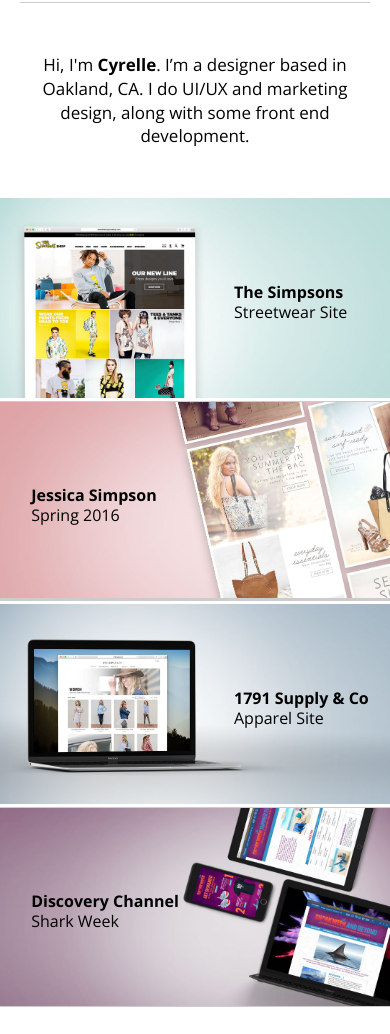
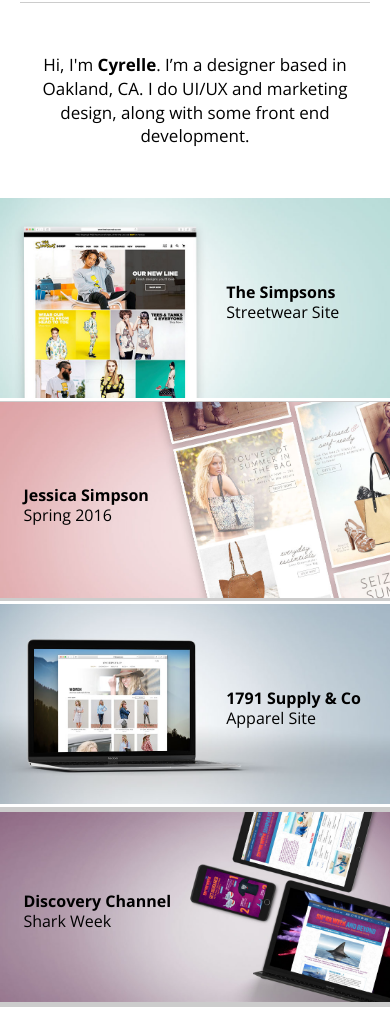
Before and after one commit to cyrellophane/cyrelle.cl, a plain HTML site: page Build/index.html in a window 390 px wide. Shown: the part 66-1100 px from the top of the page. Drawn offline with nearby package versions, Linux system fonts and the light colour scheme.

Commit message:
mobile fixes

```diff
--- a/Build/index.html
+++ b/Build/index.html
@@ -8,7 +8,7 @@
   <link href="https://fonts.googleapis.com/css?family=Open+Sans:100,300,400,700" rel="stylesheet">
   <link href="https://fonts.googleapis.com/css?family=Roboto+Slab:100,300,400,500,600" rel="stylesheet">
   <link rel="stylesheet" media="screen" href="https://cdnjs.cloudflare.com/ajax/libs/normalize/6.0.0/normalize.min.css">
-<link rel='stylesheet' href='assets/a9c85ad8a1ea39a697f9d212779238dc.css'>
+<link rel='stylesheet' href='assets/c5e140b63fae1ad34889d5148dfe5196.css'>
   <title>Portfolio for Cyrelle DeCou</title>
   <meta name="viewport" content="width=device-width, initial-scale=1">
 </head>
--- a/assets/css/style.scss
+++ b/assets/css/style.scss
@@ -52,7 +52,6 @@ strong {
 }
 
 .top-nav {
-  // background-color: #ccc;
   padding: 12px 0 5px 0;
   border-bottom: solid #ccc 1px;
   a {
@@ -107,13 +106,10 @@ opacity: .9;
     width: 86%;
     line-height: 1.45;
     margin: 90px auto;
-    // padding-top: 40px;
-
   }
   @media screen and (min-width: $breakpoint-medium) {
     font-size: 23px;
     width: 85%;
-    // line-height: 1.7;
   }
   @media screen and (min-width: 1110px) {
     font-size: 26px;
@@ -140,21 +136,17 @@ opacity: .9;
     line-height: 1.25;
   }
   &.right span {
-    left: 60%;
-    // margin-left: 30px;
+    left: 58%;
   }
   &.left span {
-    left: 8%;
-    // margin-left: 30px;
+    left: 6%;
   }
   @media screen and (min-width:$breakpoint-smallish) {
     &.right span {
       left: 60%;
-      // margin-left: 30px;
     }
     &.left span {
       left: 11%;
-      // margin-left: 30px;
     }
   }
   @media screen and (min-width: $breakpoint-small) {
@@ -168,11 +160,9 @@ opacity: .9;
     }
     &.right span {
       left: 62%;
-      // margin-left: 70px;
     }
     &.left span {
       left: 10%;
-      // margin-left: 30px;
     }
   }
   @media screen and (min-width: $breakpoint-medium) {
@@ -201,7 +191,7 @@ opacity: .9;
 
 .simpsons-hp {
   background-image: url(../SimpsonsProjectImageL.jpg);
-  background-size: 125%;
+  background-size: 126%;
   background-repeat: no-repeat;
   background-position: 15% 25%;
   @media screen and (min-width: $breakpoint-small) {
@@ -223,7 +213,7 @@ opacity: .9;
   background-image: url(../JessicaProjectImageL.jpg);
   background-size: 119%;
   background-repeat: no-repeat;
-  background-position: 55% 17%;
+  background-position: 73% 17%;
   @media screen and (min-width: $breakpoint-smallish) {
     background-size: 112%;
     background-position: 70% 18%;
@@ -269,9 +259,9 @@ opacity: .9;
 
 .sharkweek-hp {
   background-image: url(../SharkweekProjectImageLv3.jpg);
-  background-size: 120%;
+  background-size: 115%;
   background-repeat: no-repeat;
-  background-position: 27% 50%;
+  background-position: 10% 50%;
   @media screen and (min-width: 540px) {
     background-size: 111%;
     background-position: 88% 50%;
@@ -319,7 +309,6 @@ opacity: .9;
 }
 
 .footer {
-  // background-color: #ccc;
   font-size: 14px;
   margin-top: 3px;
   padding: 32px 0 32px 0;
@@ -345,7 +334,6 @@ opacity: .9;
     }
   }
   @media screen and (min-width: $breakpoint-small) {
-    // margin-bottom: 8px;
   }
 }
 
```
Also changed, not shown: Build/clients.html (+1 -1 lines), Build/disco.html (+1 -1 lines), Build/jessica.html (+1 -1 lines), Build/simpsons.html (+1 -1 lines), Build/supplyco.html (+1 -1 lines), assets/css/clients.scss (+0 -18 lines), Build/assets/a9c85ad8a1ea39a697f9d212779238dc.css (deleted), Build/assets/c5e140b63fae1ad34889d5148dfe5196.css (added), Build/assets/css/style.css.
